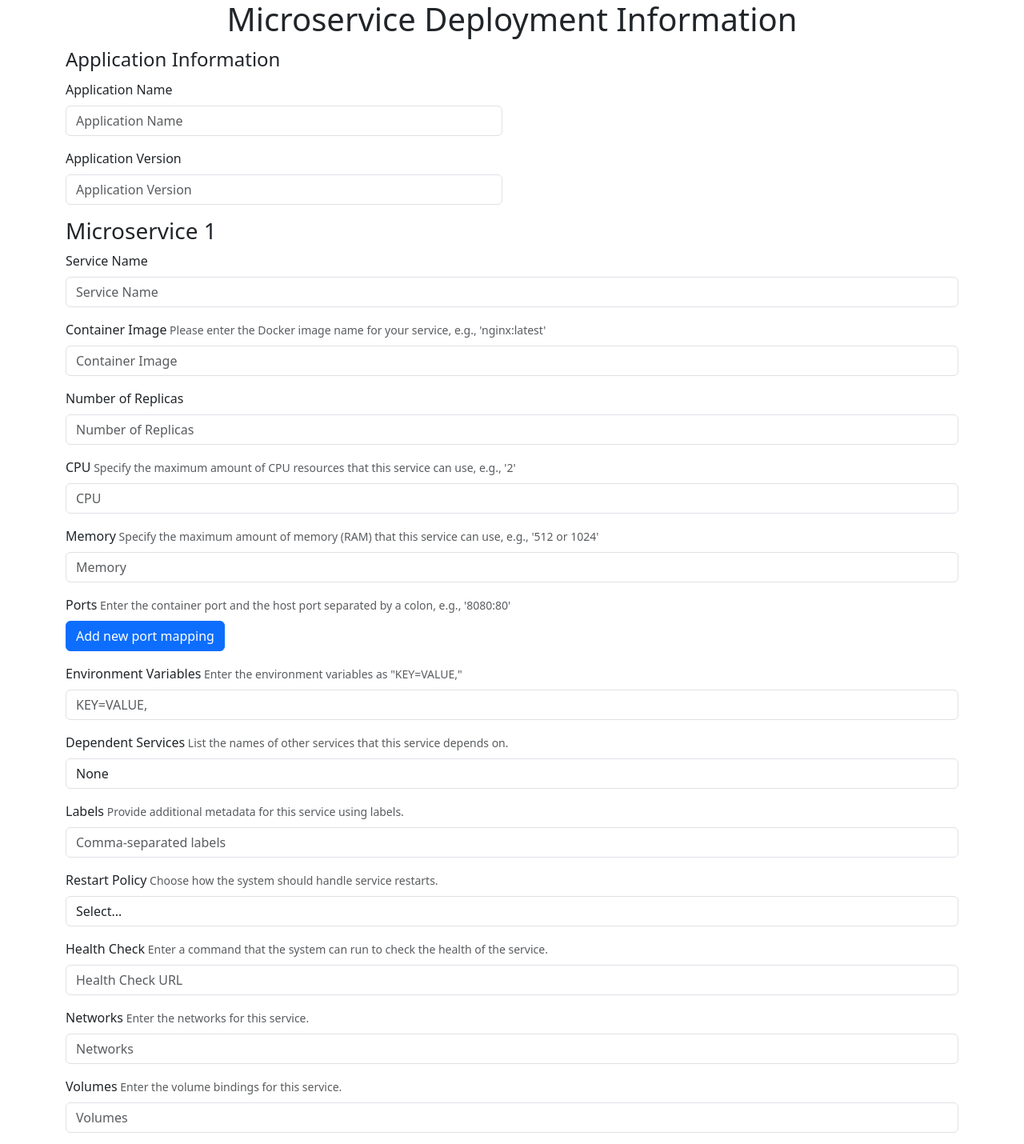
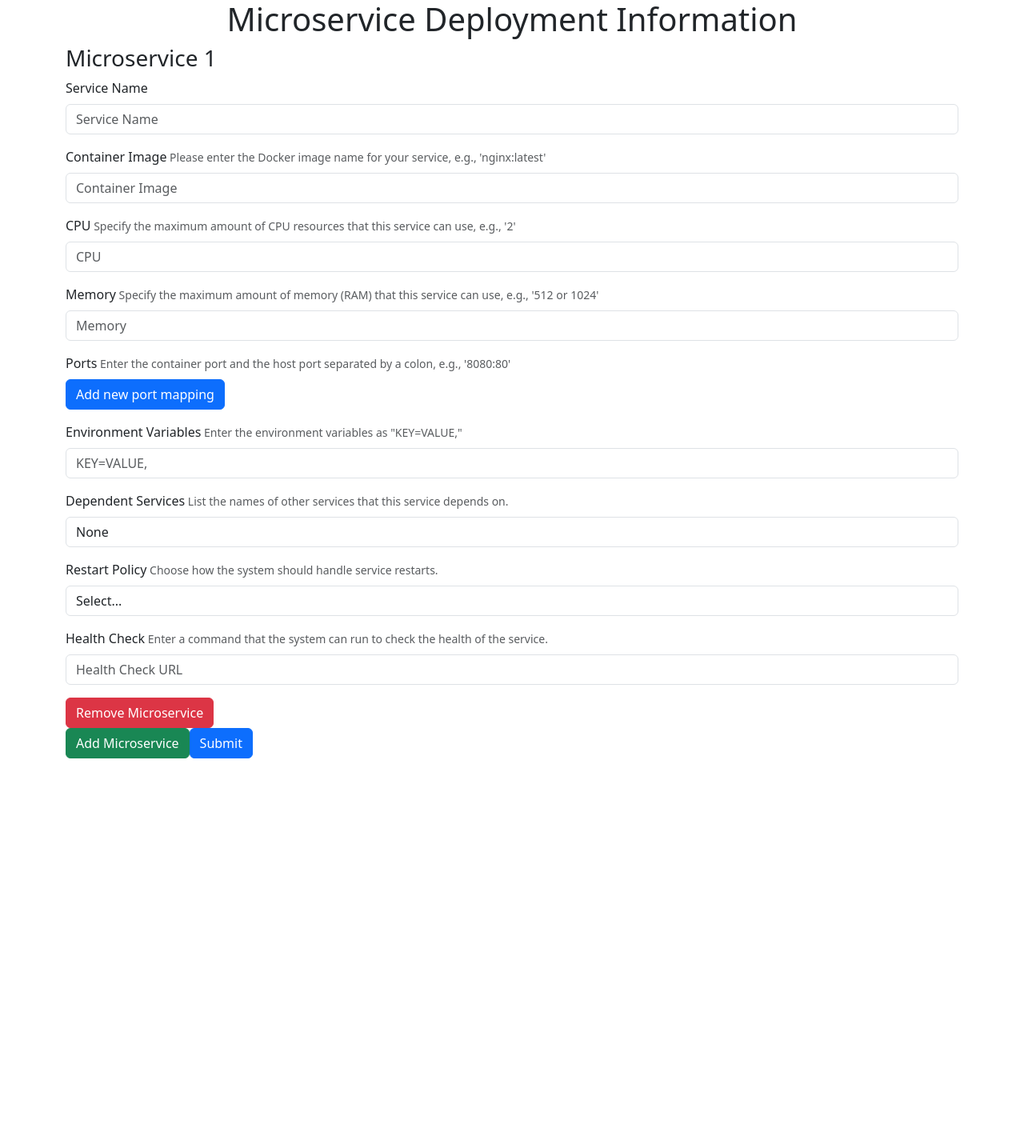
Before and after one commit to KADOUMAAbdelhak/CloudEdgeDashboard, a React (Create React App) app in the folder my-app/: page / in a window 1280 px wide. Shown: the top 1430 px of the page at 80% size. After the commit the page ends 948 px from the top, so only its background shows below. Built offline with nearby package versions, Linux system fonts and the light colour scheme.

Commit message:
update deployment process

```diff
--- a/my-app/src/DeploymentForm.js
+++ b/my-app/src/DeploymentForm.js
@@ -27,12 +27,6 @@ const DeploymentForm = () => {
   // Define validation schema using Yup
 
   const validationSchema = Yup.object().shape({
-    applicationName: Yup.string()
-      .required('Application Name is required')
-      .matches(/^[a-zA-Z0-9]+$/, 'Application Name must be one word and consist of alphanumeric characters only.'),
-    applicationVersion: Yup.string()
-      .required('Application Version is required')
-      .matches(/^(\d\.)?(\d\.)?(\*|\d)$/, 'Application Version must follow semantic versioning (x.y.z)'),
     microservices: Yup.array()
       .min(1, 'At least one microservice must be provided')
       .of(
@@ -40,7 +34,6 @@ const DeploymentForm = () => {
           serviceName: Yup.string().required('Service Name is required'),
           containerImage: Yup.string()
             .required('Container Image is required'),
-          replicas: Yup.number().required('Number of Replicas is required').positive('Number of Replicas must be positive').integer('Number of Replicas must be an integer'),
           cpu: Yup.string().required('CPU is required'),
           memory: Yup.string().required('Memory is required'),
           ports: Yup.array()
@@ -59,8 +52,6 @@ const DeploymentForm = () => {
           labels: Yup.string(),
           restartPolicy: Yup.string().required('Restart policy is required'),
           healthCheck: Yup.string(),
-          networks: Yup.string(),
-          volumes: Yup.string(),
         })
       ),
   });
@@ -128,12 +119,9 @@ const DeploymentForm = () => {
   };
   // Load form data from localStorage before rendering the form
   let initialValues = {
-    applicationName: '',
-    applicationVersion: '',
     microservices: [{
       serviceName: '',
       containerImage: '',
-      replicas: '',
       cpu: '',
       memory: '',
       ports: [],
@@ -168,14 +156,9 @@ const DeploymentForm = () => {
       <h1 className="text-center"> Microservice Deployment Information </h1>
       <Formik
         initialValues={initialValues}
-
         validationSchema={validationSchema} // Provide the validation schema to Formik
-
         validate={validateMicroservices} // Provide The validation of microservice to Formik
-
-
-
-        // validate={validateUniqueServiceNames} // Custom validation for unique service names
+        validateUniqueServiceNames={validateUniqueServiceNames} // Custom validation for unique service names
 
         onSubmit={(values, actions) => {
           sendForm(values);
@@ -183,42 +166,6 @@ const DeploymentForm = () => {
         }}
       >
         <Form method="post" action='/yaml-display'>
-          {/* Application Information */}
-          <MyComponent />
-          <div className="row">
-            <div className="col-md-6">
-              <fieldset>
-                <legend> Application Information </legend>
-
-                <div className="mb-3">
-                  <label htmlFor="applicationName" className="form-label">
-                    Application Name
-                  </label>
-                  <Field
-                    id="applicationName"
-                    name="applicationName"
-                    placeholder="Application Name"
-                    className="form-control"
-                  />
-                  <ErrorMessage name="applicationName" component="div" className="text-danger" />
-                </div>
-
-                <div className="mb-3">
-                  <label htmlFor="applicationVersion" className="form-label">
-                    Application Version
-                  </label>
-                  <Field
-                    id="applicationVersion"
-                    name="applicationVersion"
-                    placeholder="Application Version"
-                    className="form-control"
-                  />
-                  <ErrorMessage name="applicationVersion" component="div" className="text-danger" />
-                </div>
-              </fieldset>
-            </div>
-          </div>
-
           {/* Microservices */}
           <FieldArray validate={validateMicroservices} name="microservices">
             {({ push, remove, form: { values } }) => (
@@ -245,13 +192,6 @@ const DeploymentForm = () => {
                       <small className="form-text text-muted"> Please enter the Docker image name for your service, e.g., 'nginx:latest' </small>
                       <Field name={`microservices[${index}].containerImage`} placeholder="Container Image" className="form-control" />
                       <ErrorMessage name={`microservices[${index}].containerImage`} component="div" className="text-danger" />
-                    </div>
-
-                    {/* Replicas section */}
-                    <div className="mb-3">
-                      <label htmlFor={`microservices[${index}].replicas`} className="form-label">Number of Replicas</label>
-                      <Field name={`microservices[${index}].replicas`} placeholder="Number of Replicas" type="number" className="form-control" />
-                      <ErrorMessage name={`microservices[${index}].replicas`} component="div" className="text-danger" />
                     </div>
 
                     {/* CPU section */}
@@ -322,8 +262,6 @@ const DeploymentForm = () => {
                       </FieldArray>
                     </div>
 
-
-                    {/* Start of environment variables section */}
                     {/* Start of environment variables section */}
                     <div className="mb-3">
                       <label htmlFor={`microservices[${index}].environmentVariables`} className="form-label">Environment Variables</label>
@@ -331,9 +269,6 @@ const DeploymentForm = () => {
                       <Field name={`microservices[${index}].environmentVariables`} placeholder="KEY=VALUE," className="form-control" />
                       <ErrorMessage name={`microservices[${index}].environmentVariables`} component="div" className="text-danger" />
                     </div>
-
-
-
 
                     {/* Dependent Services */}
                     <div className="mb-3">
@@ -350,14 +285,6 @@ const DeploymentForm = () => {
                         ))}
                       </Field>
                       <ErrorMessage name={`microservices[${index}].dependentService`} component="div" className="text-danger" />
-                    </div>
-
-                    {/* Labels section */}
-                    <div className="mb-3">
-                      <label htmlFor={`microservices[${index}].labels`} className="form-label">Labels</label>
-                      <small className="form-text text-muted"> Provide additional metadata for this service using labels. </small>
-                      <Field name={`microservices[${index}].labels`} placeholder="Comma-separated labels" className="form-control" />
-                      <ErrorMessage name={`microservices[${index}].labels`} component="div" className="text-danger" />
                     </div>
 
                     {/* Restart policies section */}
@@ -382,26 +309,8 @@ const DeploymentForm = () => {
                       <ErrorMessage name={`microservices[${index}].healthCheck`} component="div" className="text-danger" />
                     </div>
 
-                    {/* Networks section */}
-                    <div className="mb-3">
-                      <label htmlFor={`microservices[${index}].networks`} className="form-label">Networks</label>
-                      <small className="form-text text-muted"> Enter the networks for this service. </small>
-                      <Field name={`microservices[${index}].networks`} placeholder="Networks" className="form-control" />
-                      <ErrorMessage name={`microservices[${index}].networks`} component="div" className="text-danger" />
-                    </div>
-
-                    {/* Volumes section */}
-                    <div className="mb-3">
-                      <label htmlFor={`microservices[${index}].volumes`} className="form-label">Volumes</label>
-                      <small className="form-text text-muted"> Enter the volume bindings for this service.</small>
-                      <Field name={`microservices[${index}].volumes`} placeholder="Volumes" className="form-control" />
-                      <ErrorMessage name={`microservices[${index}].volumes`} component="div" className="text-danger" />
-                    </div>
-
                     {/* Add more fields specific to each microservice */}
                     {/* ... */}
-
-
 
                     <button type="button" onClick={() => remove(index)} className="btn btn-danger">
                       Remove Microservice
@@ -418,9 +327,7 @@ const DeploymentForm = () => {
                         ports: [],
                         environmentVariables: '',
                         restartPolicy: '',
-                        healthCheck: '',
-                        volumes: '',
-                        networks: ''
+                        healthCheck: ''
                       })}
                         className="btn btn-success">
                   Add Microservice
```
Also changed, not shown: 2 other files (tests, documents, lock files or other folders).
